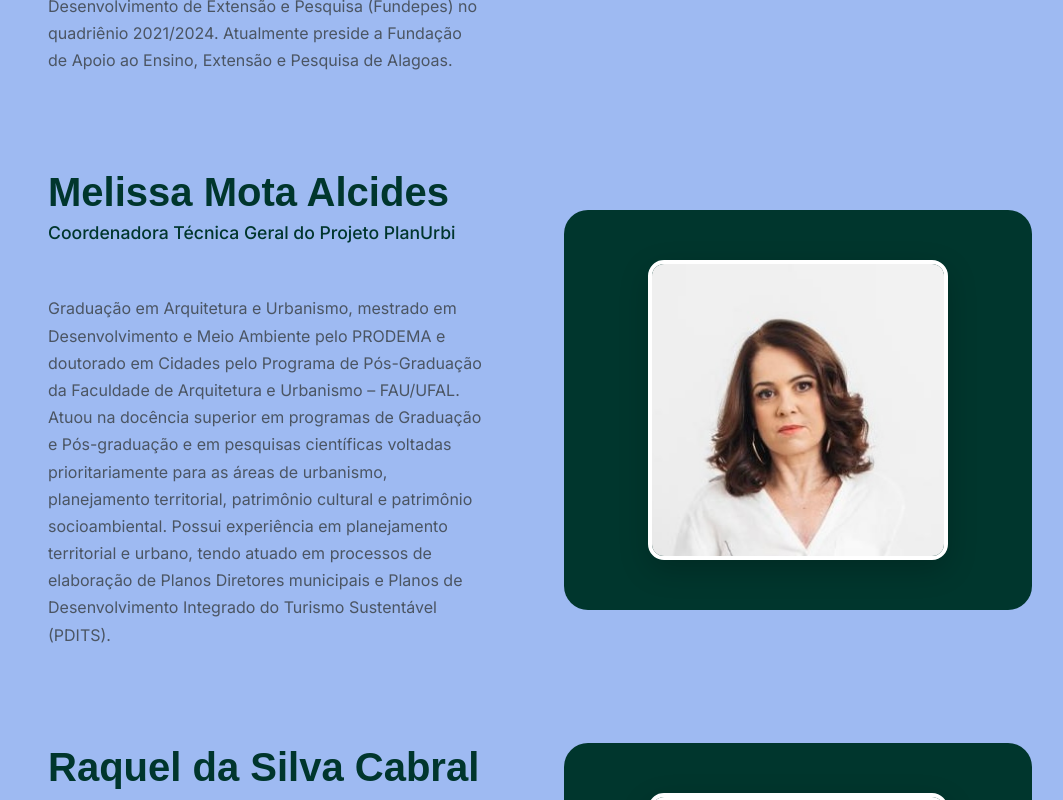
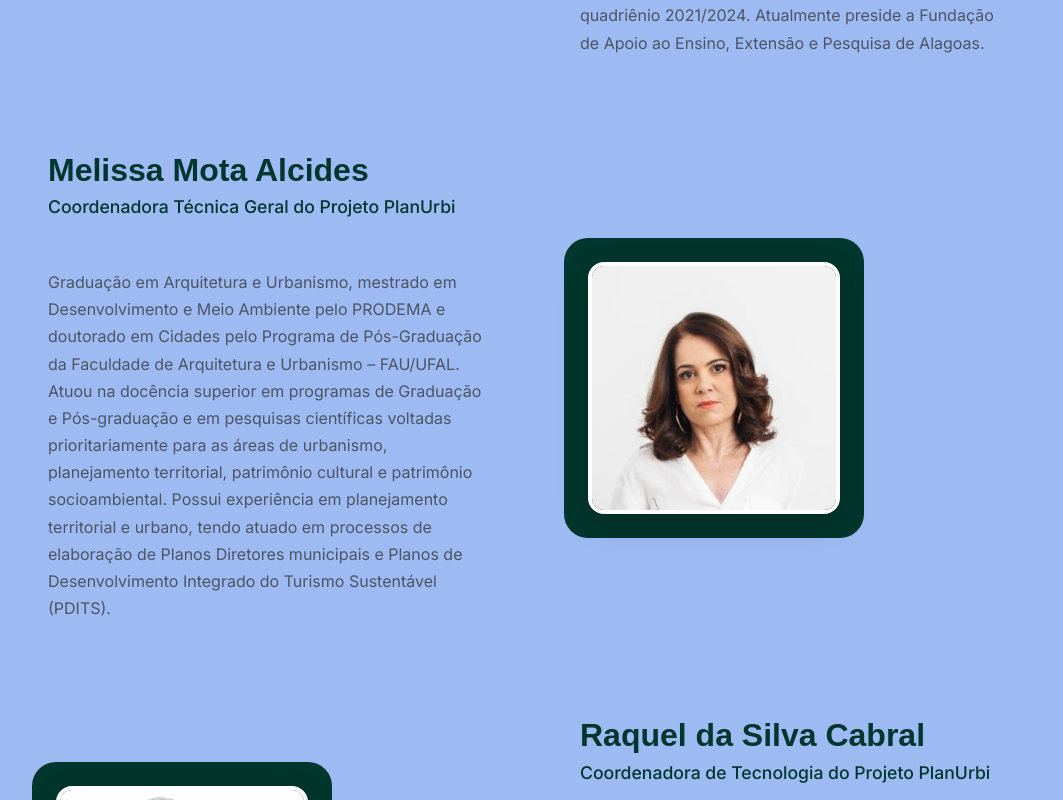
Before and after one commit to kauecavalcante/planurbi, a Next.js app: page /programacao in a window 1280 px wide. Shown: the part 1380-2180 px from the top of the page, without its empty margins (108-1171 px from the left). Built offline with nearby package versions, Linux system fonts and the light colour scheme; a web font is replaced by a local one.

Commit message:
Estilização atualizada

```diff
--- a/src/app/programacao/Programacao.module.css
+++ b/src/app/programacao/Programacao.module.css
@@ -1,6 +1,6 @@
 /* Estilos gerais da página */
 .mainContainer {
-  background-color: #FFFFFF; /* Fundo branco para um look mais limpo */
+  background-color: #FFFFFF;
   color: var(--cor-grafite);
 }
 
@@ -103,11 +103,11 @@
     transform: translateX(5px);
 }
 
-/* --- NOVA SECÇÃO: Estilos para os Perfis dos Palestrantes --- */
+/* --- Seção de Palestrantes --- */
 .speakersSection {
   padding: 5rem 1.5rem;
   background-color: var(--cor-azul-claro);
-  overflow: hidden; /* Para conter os elementos gráficos */
+  overflow: hidden;
 }
 
 .speakersGrid {
@@ -115,29 +115,28 @@
   margin: 0 auto;
   display: flex;
   flex-direction: column;
-  gap: 4rem; /* Espaçamento entre os cards */
+  gap: 0; /* O espaçamento agora é controlado pelo padding e pela linha */
 }
 
+/* ATUALIZADO: Estilos para o card do palestrante (mobile-first) */
 .speakerProfileCard {
-  display: grid;
-  grid-template-columns: 1fr;
+  display: flex;
+  flex-direction: column;
   align-items: center;
-  gap: 2rem;
+  gap: 1.5rem;
   position: relative;
+  padding: 2rem 0;
 }
 
-@media (min-width: 768px) {
-  .speakerProfileCard {
-    grid-template-columns: repeat(2, 1fr);
-    gap: 4rem;
-  }
-  /* Alterna a ordem da imagem e do texto */
-  .speakerProfileCard:nth-child(even) .speakerImageContainer {
-    order: 2;
-  }
-  .speakerProfileCard:nth-child(even) .speakerTextContainer {
-    order: 1;
-  }
+/* ATUALIZADO: Linha separadora para mobile */
+.speakerProfileCard:not(:last-child)::after {
+  content: '';
+  position: absolute;
+  bottom: 0;
+  left: 10%;
+  width: 80%;
+  height: 1px;
+  background-color: #dde2e7;
 }
 
 .speakerImageContainer {
@@ -146,14 +145,14 @@
   justify-content: center;
   align-items: center;
   background-color: var(--cor-verde-escuro);
-  padding: 2rem;
+  padding: 1.5rem;
   border-radius: 24px;
-  min-height: 400px;
+  width: 100%;
+  max-width: 300px;
 }
 
 .speakerImage {
   width: 100%;
-  max-width: 300px;
   height: auto;
   aspect-ratio: 1 / 1;
   border-radius: 16px;
@@ -165,11 +164,15 @@
 
 .speakerTextContainer {
   padding: 1rem;
+  text-align: center;
+  display: flex;
+  flex-direction: column;
+  align-items: center;
 }
 
 .speakerProfileName {
   font-family: var(--font-heading);
-  font-size: 2.5rem;
+  font-size: 2rem;
   font-weight: 800;
   line-height: 1.1;
   color: var(--cor-verde-escuro);
@@ -194,6 +197,42 @@
   font-size: 1rem;
   line-height: 1.7;
   color: #4b5563;
+  text-align: justify;
+}
+
+/* ATUALIZADO: Estilos para desktop */
+@media (min-width: 768px) {
+  .speakerProfileCard {
+    display: grid;
+    grid-template-columns: repeat(2, 1fr);
+    gap: 4rem;
+    padding: 0;
+    text-align: left;
+  }
+
+  .speakerProfileCard:not(:last-child)::after {
+    display: none; /* Esconde a linha no desktop */
+  }
+
+  .speakersGrid {
+    gap: 4rem; /* Retorna o gap para desktop */
+  }
+
+  .speakerTextContainer {
+    align-items: flex-start;
+  }
+
+  .speakerProfileBio {
+    text-align: left;
+  }
+
+  /* Alterna a ordem da imagem e do texto no desktop */
+  .speakerProfileCard:nth-child(even) .speakerImageContainer {
+    order: 2;
+  }
+  .speakerProfileCard:nth-child(even) .speakerTextContainer {
+    order: 1;
+  }
 }
 
 
@@ -204,7 +243,6 @@
 }
 
 /* --- ESTILOS PARA A MODERN TIMELINE --- */
-
 .timelineWrapper {
   width: 100%;
   max-width: 896px;
@@ -334,7 +372,6 @@
   margin-bottom: 1rem;
 }
 
-/* ATUALIZADO: Estilos para as palestras dentro de um bloco */
 .talksContainer {
   margin-top: 1.25rem;
   display: flex;
--- a/src/app/programacao/page.tsx
+++ b/src/app/programacao/page.tsx
@@ -59,10 +59,8 @@ const speakers = [
   }
 ];
 
-// ATUALIZADO: Tipo para um item da programação, agora pode conter palestras (talks)
 type ScheduleItem = Omit<TimelineEvent, 'status'>;
 
-// --- ATUALIZADO: Nova programação do evento estruturada em blocos ---
 const programSchedule: ScheduleItem[] = [
   {
     title: "Abertura",
@@ -141,15 +139,9 @@ const getEventStatus = (startTime: string, endTime: string): "completed" | "curr
   return "upcoming";
 };
 
-// Componente para o Card de Perfil do Palestrante
+// ATUALIZADO: A ordem dos elementos foi alterada para mobile-first
 const SpeakerProfileCard = ({ name, title, avatar, bio }: { name: string, title: string, avatar: string, bio: string }) => (
   <div className={styles.speakerProfileCard}>
-    <div className={styles.speakerTextContainer}>
-      <h3 className={styles.speakerProfileName}>{name}</h3>
-      <p className={styles.speakerProfileTitle}>{title}</p>
-      <div className={styles.divider}></div>
-      <p className={styles.speakerProfileBio}>{bio}</p>
-    </div>
     <div className={styles.speakerImageContainer}>
       <Image
         src={avatar}
@@ -158,6 +150,12 @@ const SpeakerProfileCard = ({ name, title, avatar, bio }: { name: string, title:
         height={350}
         className={styles.speakerImage}
       />
+    </div>
+    <div className={styles.speakerTextContainer}>
+      <h3 className={styles.speakerProfileName}>{name}</h3>
+      <p className={styles.speakerProfileTitle}>{title}</p>
+      <div className={styles.divider}></div>
+      <p className={styles.speakerProfileBio}>{bio}</p>
     </div>
   </div>
 );
--- a/src/components/ui/ModernTimeline.tsx
+++ b/src/components/ui/ModernTimeline.tsx
@@ -5,14 +5,12 @@ import { motion } from "framer-motion";
 import Image from 'next/image';
 import styles from '../../app/programacao/Programacao.module.css';
 
-// ATUALIZADO: Interface para uma palestra individual dentro de um bloco
 export interface Talk {
   title: string;
   speaker: string;
   image: string;
 }
 
-// ATUALIZADO: Interface para um evento da timeline
 export interface TimelineEvent {
   title: string;
   speaker?: string;
@@ -21,7 +19,7 @@ export interface TimelineEvent {
   image?: string;
   status: "completed" | "current" | "upcoming";
   category: 'Abertura' | 'Bloco' | 'Debate' | 'Coffee Break' | 'Palestra Magna' | 'Confraternização';
-  talks?: Talk[]; // Array de palestras para eventos de bloco
+  talks?: Talk[];
 }
 
 const statusTranslations = {
@@ -33,7 +31,6 @@ const statusTranslations = {
 export function ModernTimeline({ items }: { items: TimelineEvent[] }) {
   if (!items || items.length === 0) return <p>Programação não disponível.</p>;
 
-  // ATUALIZADO: Função para determinar o ícone com base na categoria
   const getIconForCategory = (category: TimelineEvent['category']) => {
     switch (category) {
       case 'Abertura':
@@ -93,7 +90,8 @@ export function ModernTimeline({ items }: { items: TimelineEvent[] }) {
                   >
                     <div className={styles.timelineCardContent}>
                       <div className={styles.timelineCardHeader}>
-                        <p className={`${styles.timelineTime} ${statusClass}`}>{item.startTime} - {item.endTime}</p>
+                        {/* ATUALIZADO: Exibe apenas o horário de início */}
+                        <p className={`${styles.timelineTime} ${statusClass}`}>{item.startTime}</p>
                         <div className={`${styles.timelineStatusBadge} ${statusClass}`}>
                           {statusTranslations[item.status]}
                         </div>
@@ -103,7 +101,6 @@ export function ModernTimeline({ items }: { items: TimelineEvent[] }) {
                         <p className={styles.timelineSpeaker}>{item.speaker}</p>
                       )}
 
-                      {/* ATUALIZADO: Renderiza as palestras se existirem */}
                       {item.talks && item.talks.length > 0 && (
                         <div className={styles.talksContainer}>
                           {item.talks.map((talk, talkIndex) => (
```
